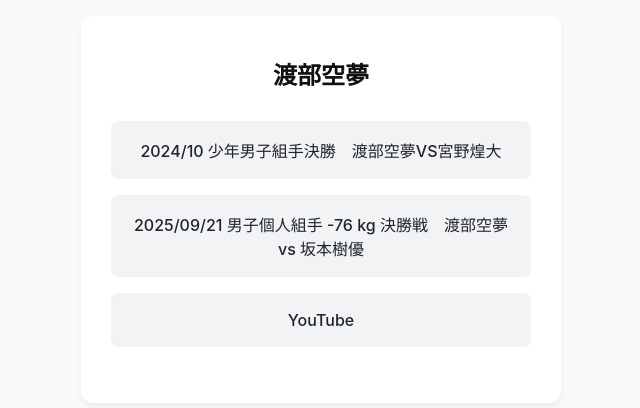
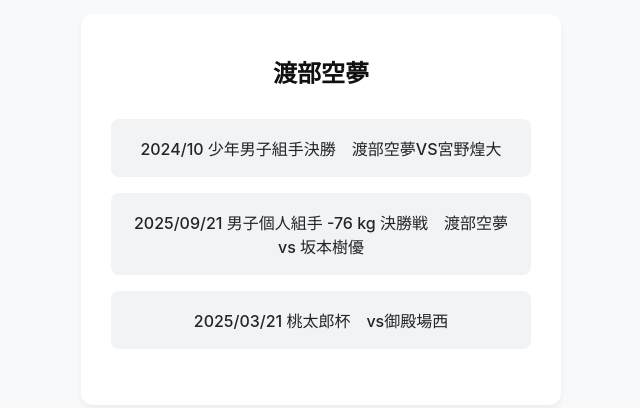
Before and after one commit to congos1124/karate, a plain HTML site: page index.html in a window 1280 px wide. Shown: the part 191-599 px from the top of the page, without its empty margins (319-959 px from the left). Drawn offline with Linux system fonts and the light colour scheme.

Commit message:
Update index.html

```diff
--- a/index.html
+++ b/index.html
@@ -89,7 +89,7 @@
                 <a href="https://www.youtube.com/watch?v=5CW81GDNHtQ" target="_blank" rel="noopener">2025/09/21 男子個人組手 -76 kg 決勝戦　渡部空夢 vs 坂本樹優</a>
             </li>
             <li class="link-item">
-                <a href="https://youtube.com" target="_blank" rel="noopener">YouTube</a>
+                <a href="https://youtu.be/BVcEVAaO0lI?t=10m08s/" target="_blank" rel="noopener">2025/03/21 桃太郎杯　vs御殿場西</a>
             </li>
             </ul>
     </div>
```
